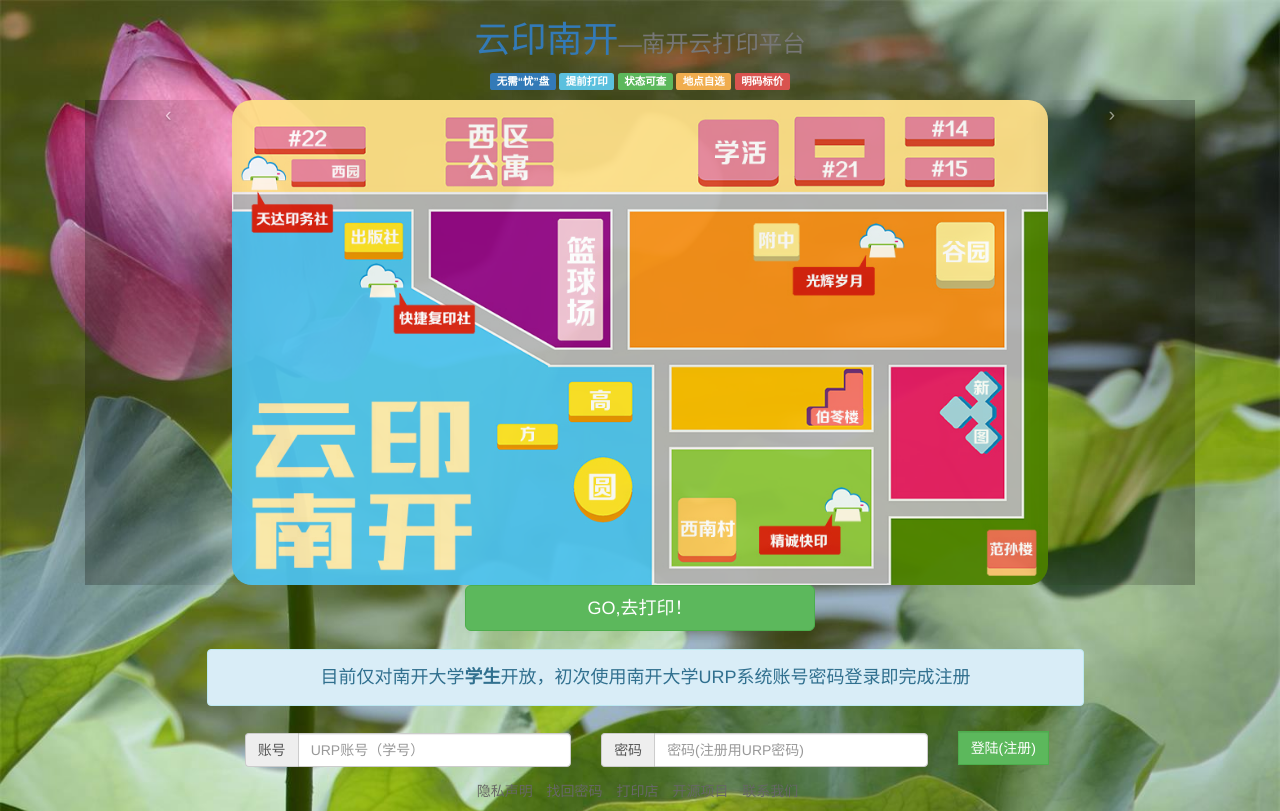
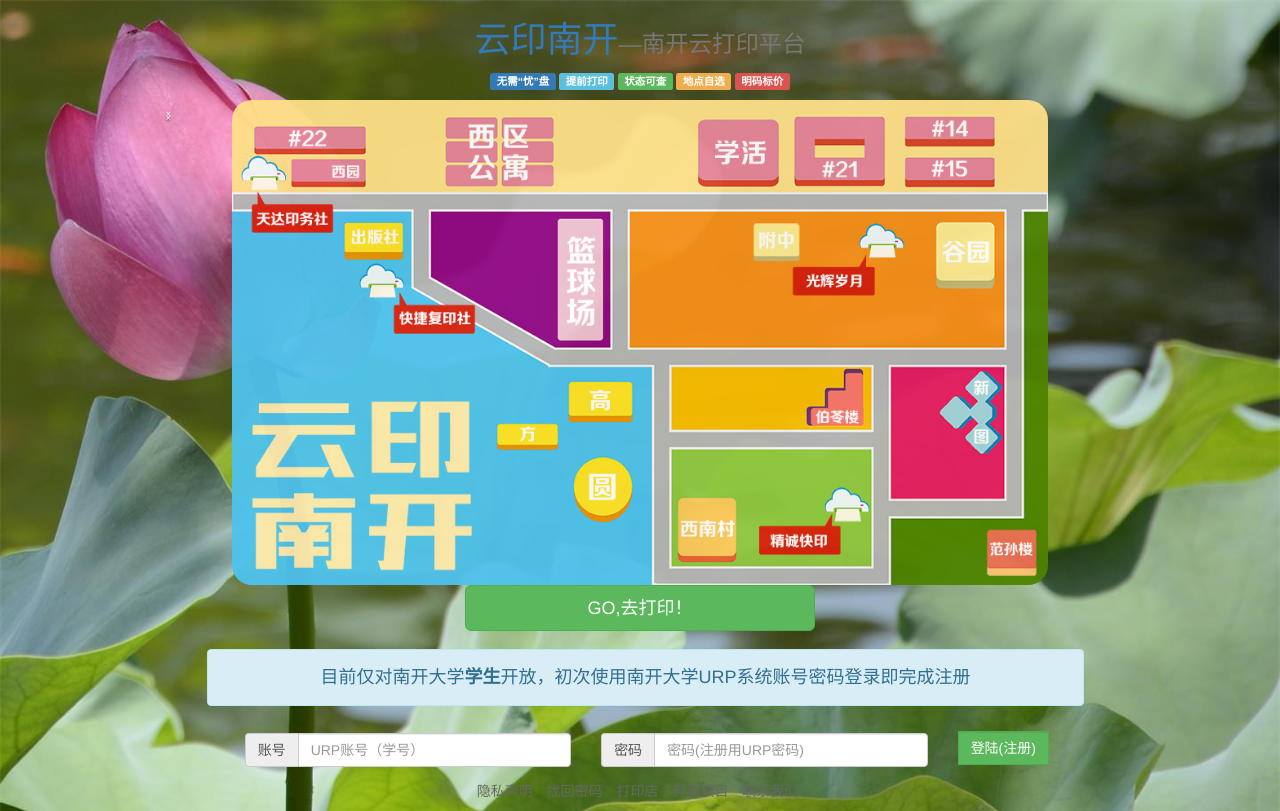
Before and after one commit to YunYinORG/print, a PHP site: page /DbName/Print/Home/View/Index/index.html in a window 1280 px wide. Run offline with PHP 8.4, Linux system fonts and the light colour scheme.

Commit message:
去除地图轮播两侧阴影

```diff
--- a/Print/Home/View/Index/index.html
+++ b/Print/Home/View/Index/index.html
@@ -32,9 +32,9 @@
 
    </div>
    <!-- 轮播（Carousel）导航 -->
-   <a class="carousel-control left" href="#myCarousel"
+   <a class="carousel-control left-bar" href="#myCarousel"
       data-slide="prev">&lsaquo;</a>
-   <a class="carousel-control right" href="#myCarousel"
+   <a class="carousel-control right-bar" href="#myCarousel"
       data-slide="next">&rsaquo;</a>
 </div>
             </div>
--- a/Public/css/new.css
+++ b/Public/css/new.css
@@ -12,6 +12,10 @@ body{
       background-color: transparent;
 }
 
+a.carousel-control.right-bar {
+    right: 0;!important
+    left: auto; !important
+}
 .thumbnail {
     border: 1px hidden !important;
     background-color: transparent;
```
